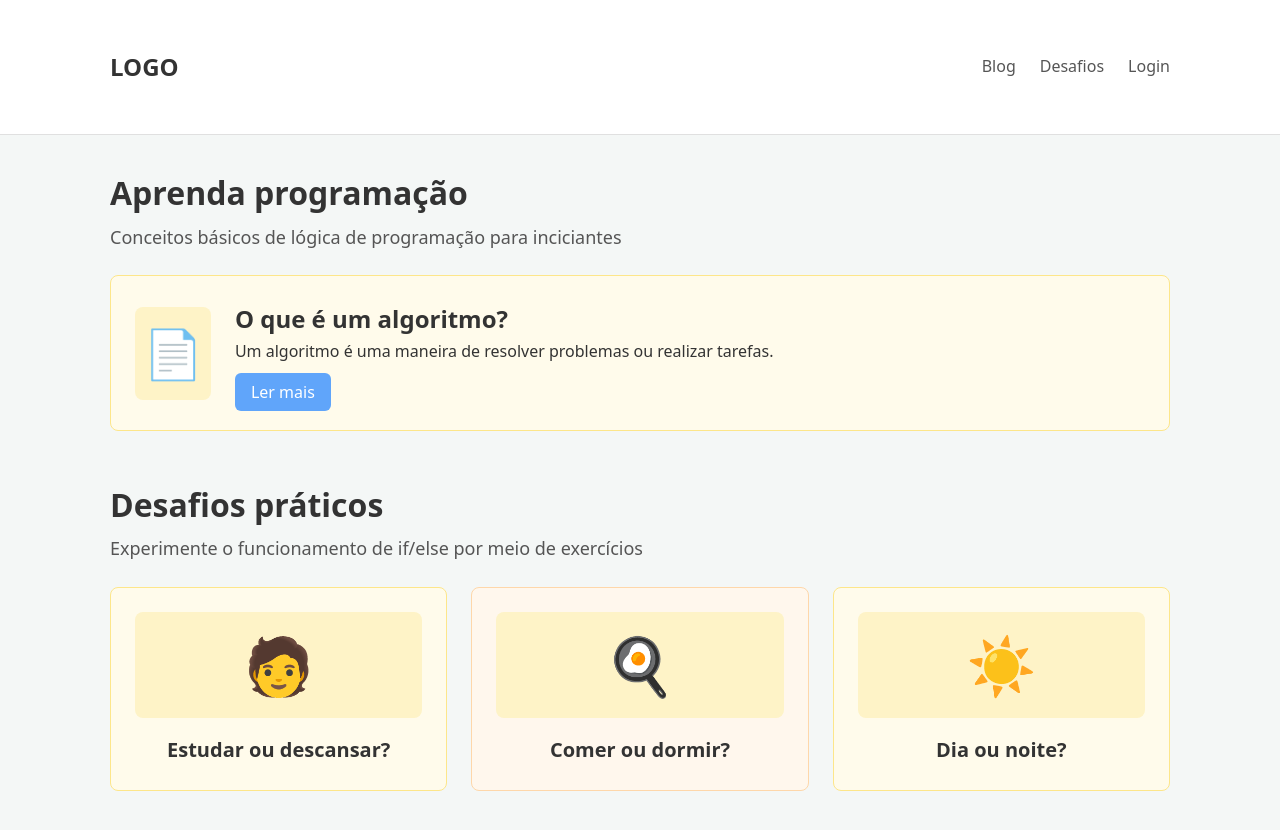
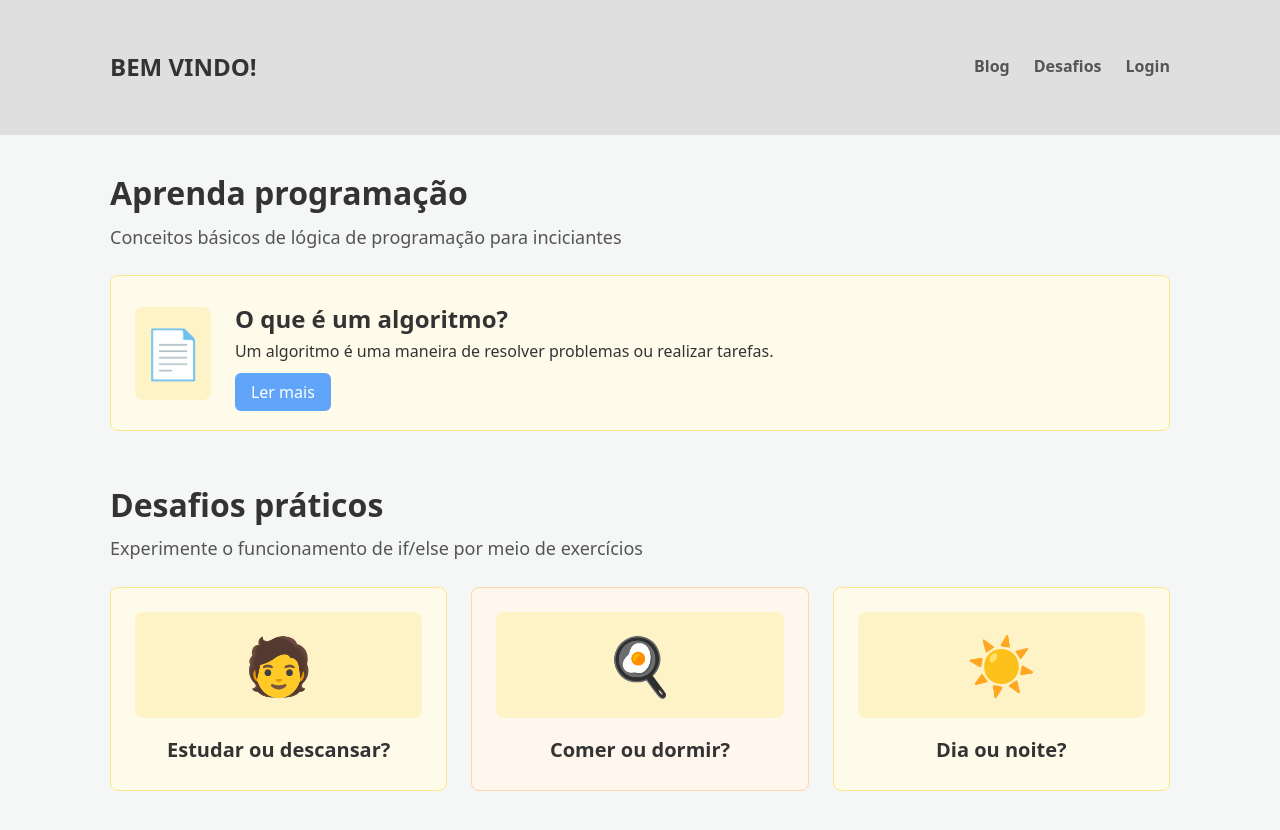
Before and after one commit to ErickEstavarenco/cyber-tech-, a React (Vite) app: page / in a window 1280 px wide. Shown: the top 830 px of the page. Built offline with nearby package versions, Linux system fonts and the light colour scheme.

Commit message:
Alteração de cores no header e nome da aba

```diff
--- a/index.html
+++ b/index.html
@@ -4,7 +4,7 @@
     <meta charset="UTF-8" />
     <link rel="icon" type="image/svg+xml" href="/public/favicon.svg" />
     <meta name="viewport" content="width=device-width, initial-scale=1.0" />
-    <title>aprenda-programacao</title>
+    <title>CyberTech</title>
   </head>
   <body>
     <div id="root"></div>
--- a/src/App.jsx
+++ b/src/App.jsx
@@ -19,7 +19,7 @@ function App() {
           {/* Rotas principais */}
           <Route path="/" element={<Home />} />
           <Route path="/login" element={<Login />} />
-          <Route path="/cadastro" element={<Cadastro />} /> {/* <-- ADICIONE ESTA LINHA */}
+          <Route path="/cadastro" element={<Cadastro />} />
 
           {/* Rotas de placeholder para o menu funcionar */}
           <Route path="/blog" element={<h1>Página do Blog</h1>} />
--- a/src/components/Header.css
+++ b/src/components/Header.css
@@ -1,6 +1,6 @@
 .site-header {
     width: 100%;
-    background-color: #fff;
+    background-color: #bab8b864;
     border-bottom: 1px solid #e0e0e0;
     padding: 1rem 0;
 }
@@ -17,7 +17,7 @@
 
 .logo {
     font-size: 1.5rem;
-    font-weight: 700;
+    font-weight: 900;
     color: #333;
     text-decoration: none;
 }
@@ -25,7 +25,7 @@
 .main-nav a {
     margin-left: 1.5rem;
     font-size: 1rem;
-    font-weight: 500;
+    font-weight: 800;
     color: #555;
     text-decoration: none;
     transition: color 0.2s ease;
--- a/src/components/Header.jsx
+++ b/src/components/Header.jsx
@@ -7,7 +7,7 @@ function Header() {
         <header className="site-header">
             <div className="container header-content">
                 <Link to="/" className="logo">
-                    LOGO
+                    BEM VINDO!
                 </Link>
                 <nav className="main-nav">
                     <Link to="/blog">Blog</Link>
```
